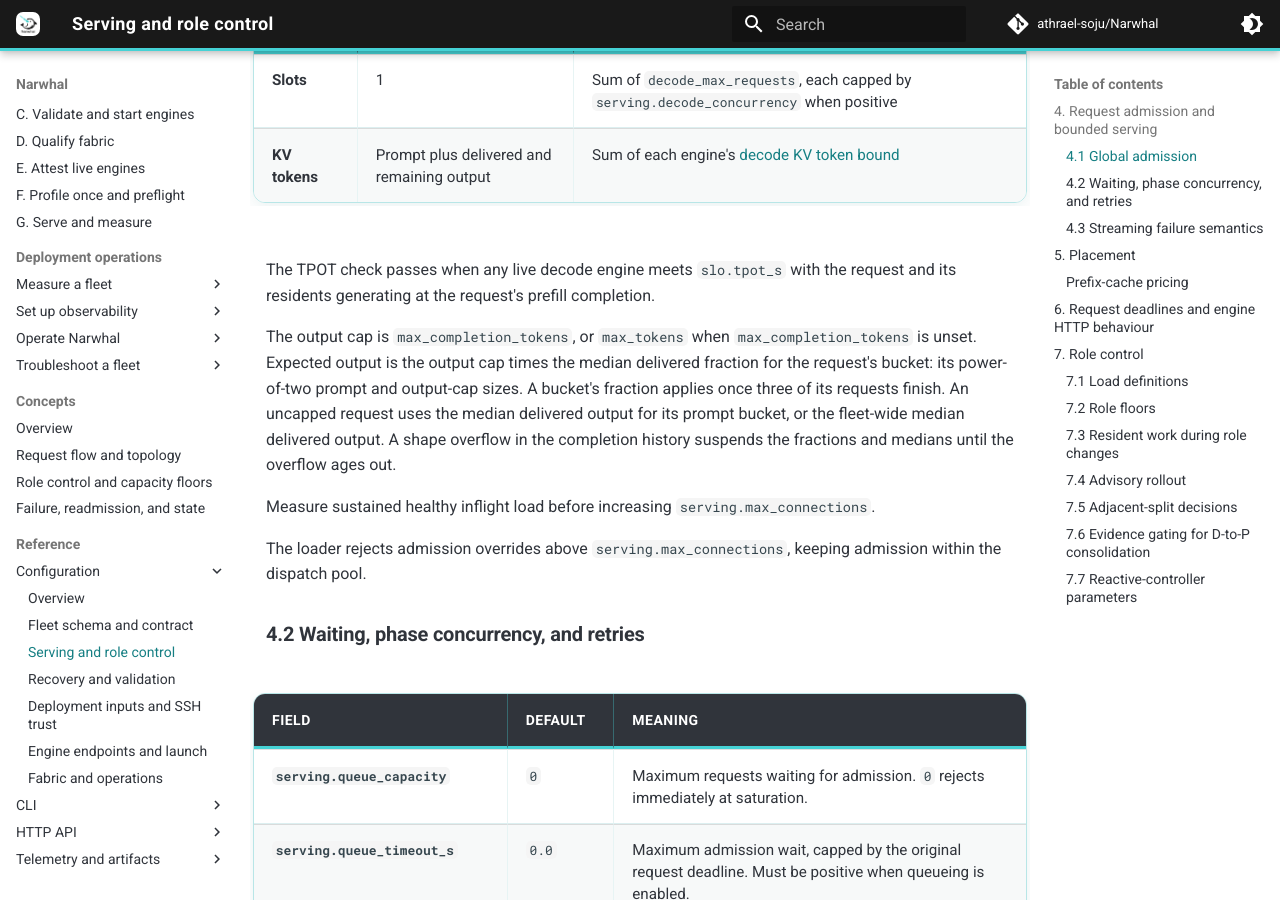
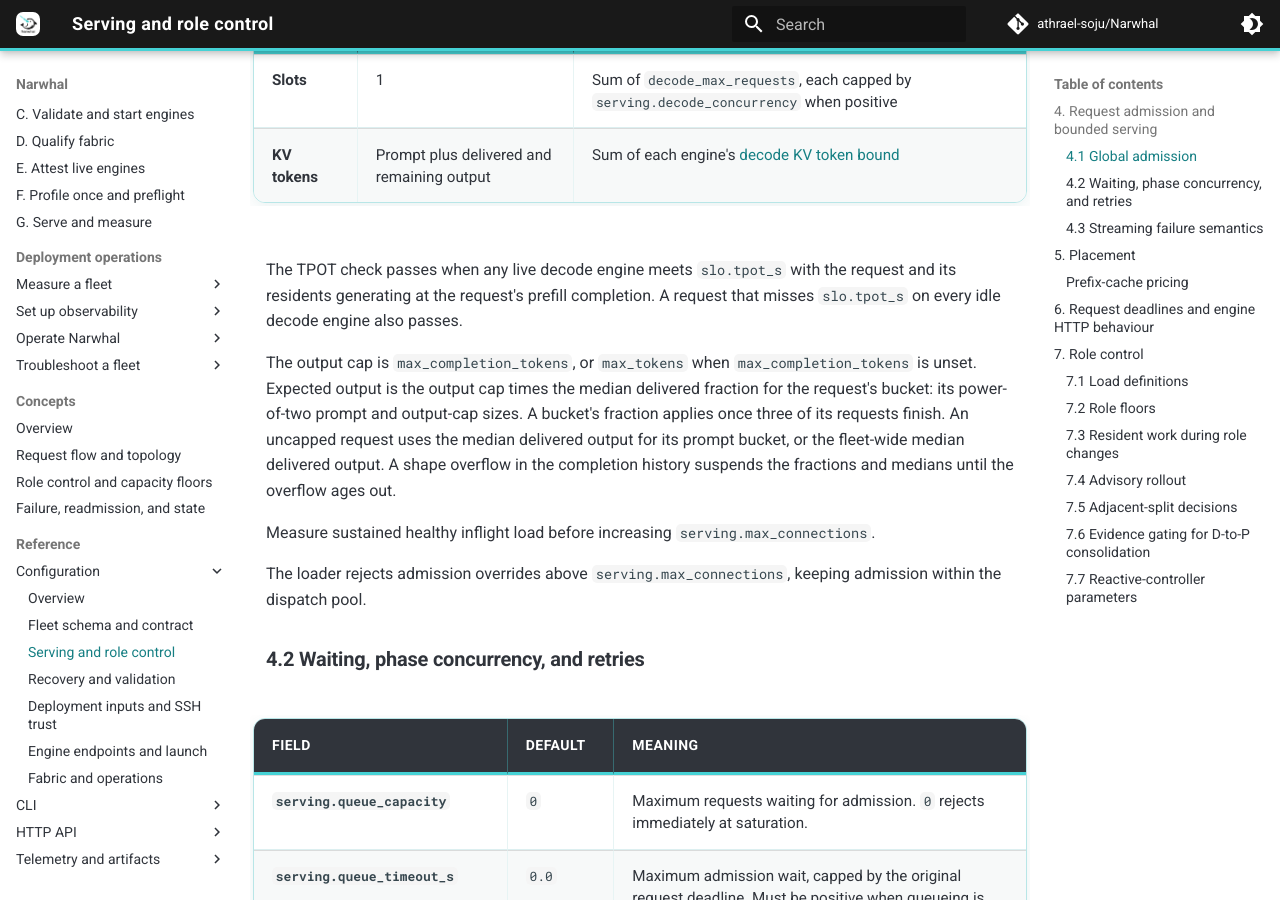
Before and after one commit to athrael-soju/Narwhal, an MkDocs documentation site: the page built from docs/configuration/02-Serving-and-Role-Control.md, in a window 1280 px wide and 900 px high, scrolled down 2072 px. Built offline with MkDocs 1.6.1 and Material for MkDocs 9.7.7, drawn with Linux system fonts in a browser that asks for light colours; comment, search, counter and statistics services are not loaded.

Commit message:
docs(serving): state the idle-engine TPOT pass in decode admission

```diff
--- a/docs/configuration/02-Serving-and-Role-Control.md
+++ b/docs/configuration/02-Serving-and-Role-Control.md
@@ -44,7 +44,7 @@ Peak projected work over the window must fit live decode capacity:
 | Slots | 1 | Sum of `decode_max_requests`, each capped by `serving.decode_concurrency` when positive |
 | KV tokens | Prompt plus delivered and remaining output | Sum of each engine's [decode KV token bound](../telemetry/02-Profiles.md#decode-capacity-derived-from-the-profile) |
 
-The TPOT check passes when any live decode engine meets `slo.tpot_s` with the request and its residents generating at the request's prefill completion.
+The TPOT check passes when any live decode engine meets `slo.tpot_s` with the request and its residents generating at the request's prefill completion. A request that misses `slo.tpot_s` on every idle decode engine also passes.
 
 The output cap is `max_completion_tokens`, or `max_tokens` when `max_completion_tokens` is unset. Expected output is the output cap times the median delivered fraction for the request's bucket: its power-of-two prompt and output-cap sizes. A bucket's fraction applies once three of its requests finish. An uncapped request uses the median delivered output for its prompt bucket, or the fleet-wide median delivered output. A shape overflow in the completion history suspends the fractions and medians until the overflow ages out.
 
```
